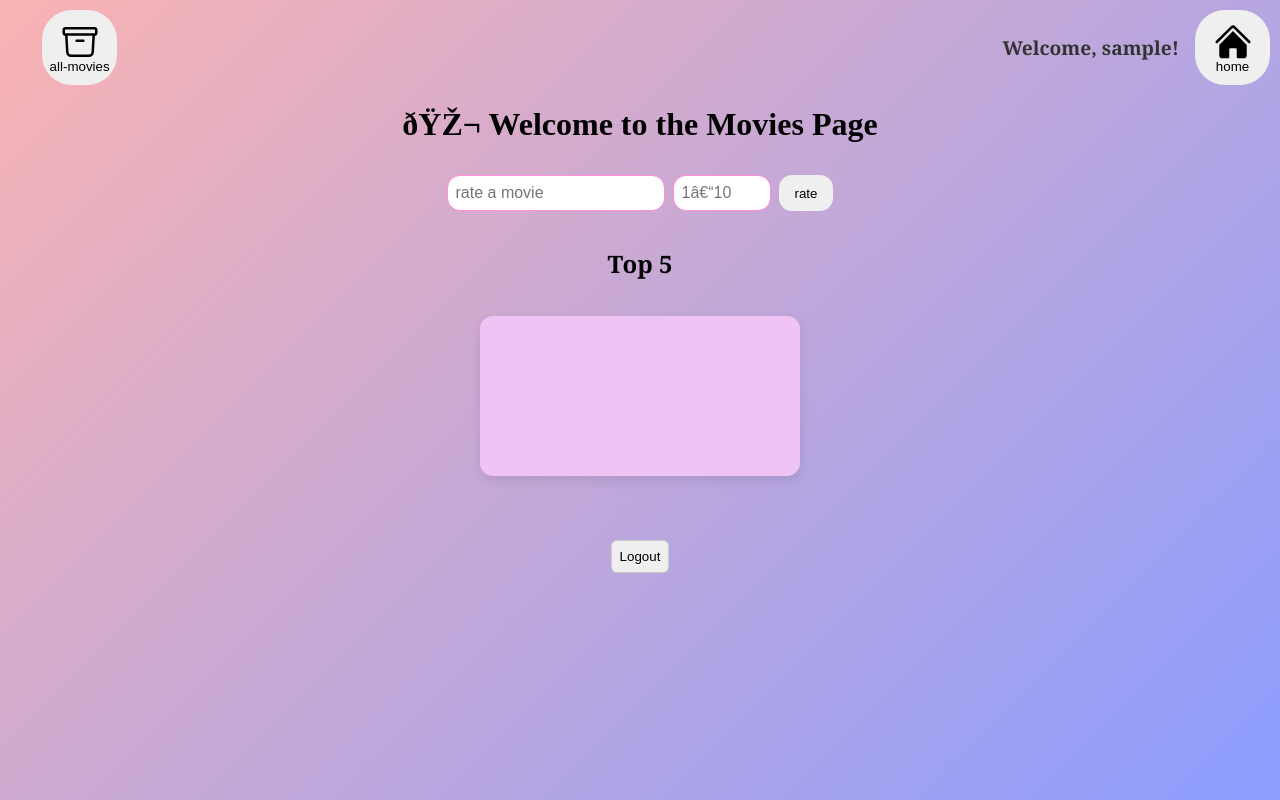
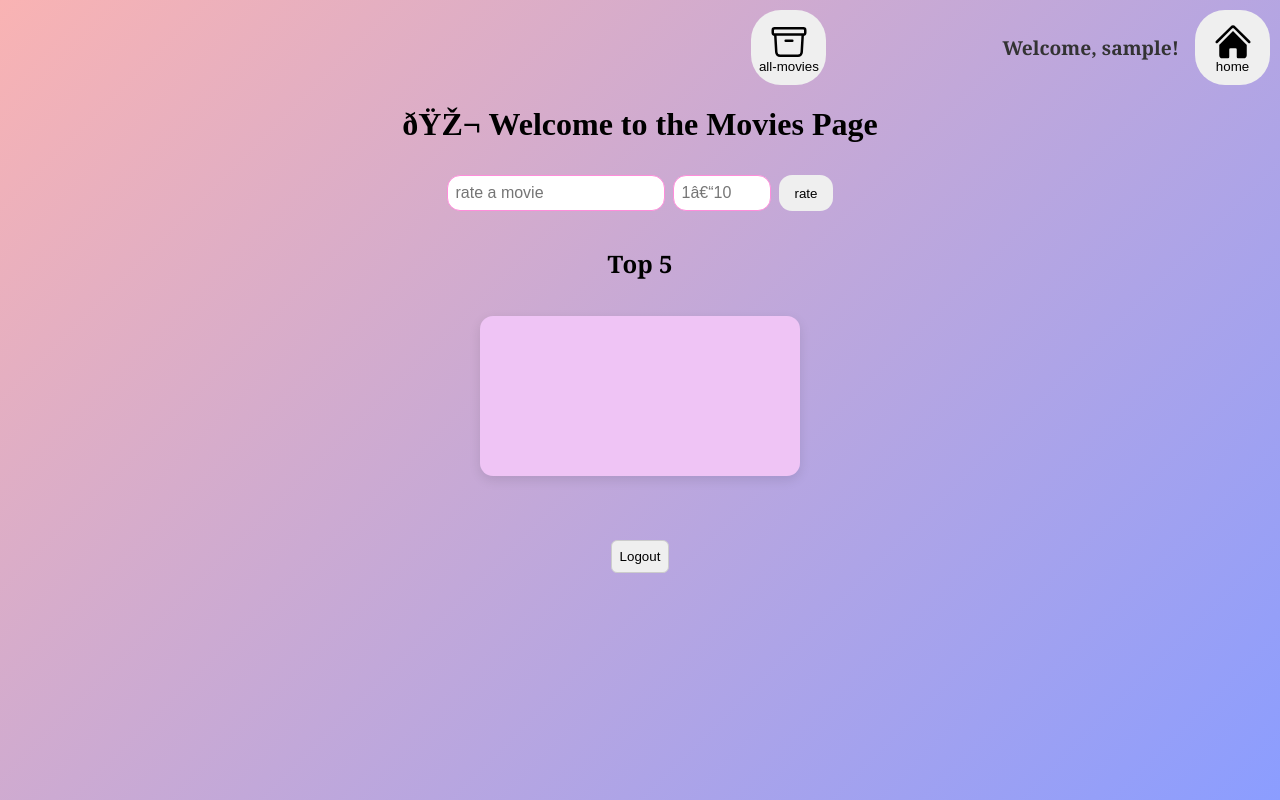
Before and after one commit to Jamezzzzzzz/ranker, a website: page public/movies.html in a window 1280 px wide. Drawn offline with Linux system fonts and the light colour scheme; no server answers; sample sign-in values are in the browser's storage.

Commit message:
Update styles.css

```diff
--- a/public/styles.css
+++ b/public/styles.css
@@ -218,7 +218,7 @@ body {
   }
   .all-movies-button{
     display: flex;
-    margin-right: 23cm;
+    margin-right: 10rem;
   }
   .all-movies-button button{
     display: flex;
```
